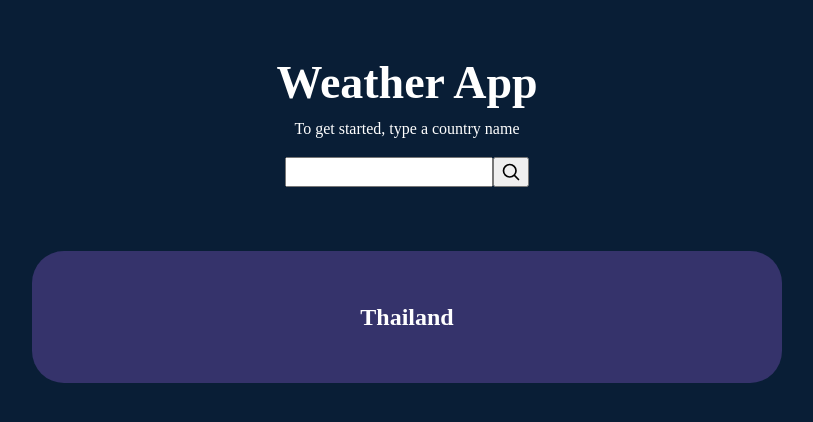
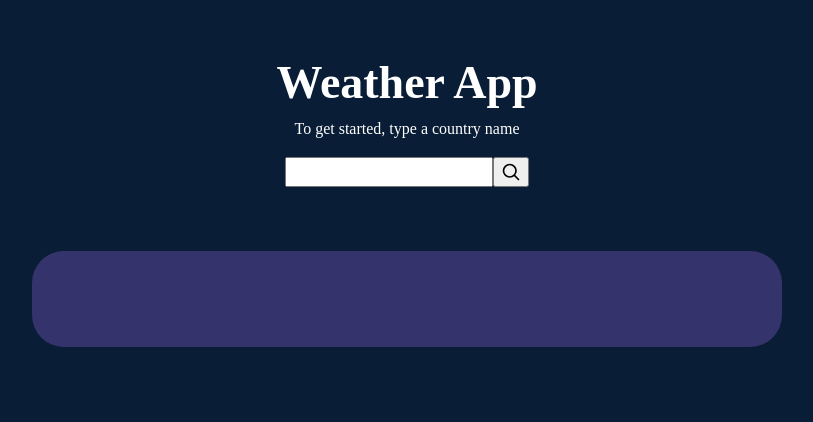
Before and after one commit to pohyongzhi/weather-app, a plain HTML site: page index.html in a window 1280 px wide. Shown: the whole page, without its empty margins (233-1046 px from the left). Drawn offline with Linux system fonts and the light colour scheme; no server answers.

Commit message:
Deleted uncessary HMTL code

```diff
--- a/index.html
+++ b/index.html
@@ -21,14 +21,7 @@
                 </button>
             </form>
         </div>
-        <div class="weather">
-            <h2>Thailand</h2>
-            <!-- <div class="weather-content">
-                <div class="weather-temperature-temp"></div>
-                <div class="weather-conditions"></div>
-                <div class="weather-temperature-feelslike"></div>
-            </div> -->
-        </div>
+        <div class="weather"></div>
         <script src="index.js"></script>
     </body>
 </html>
```
